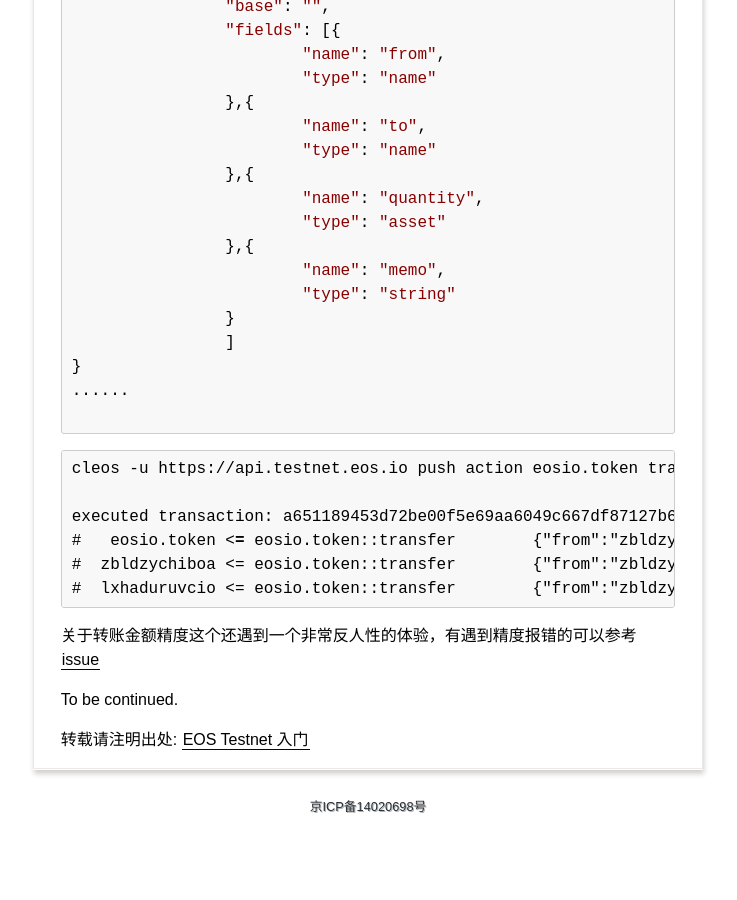
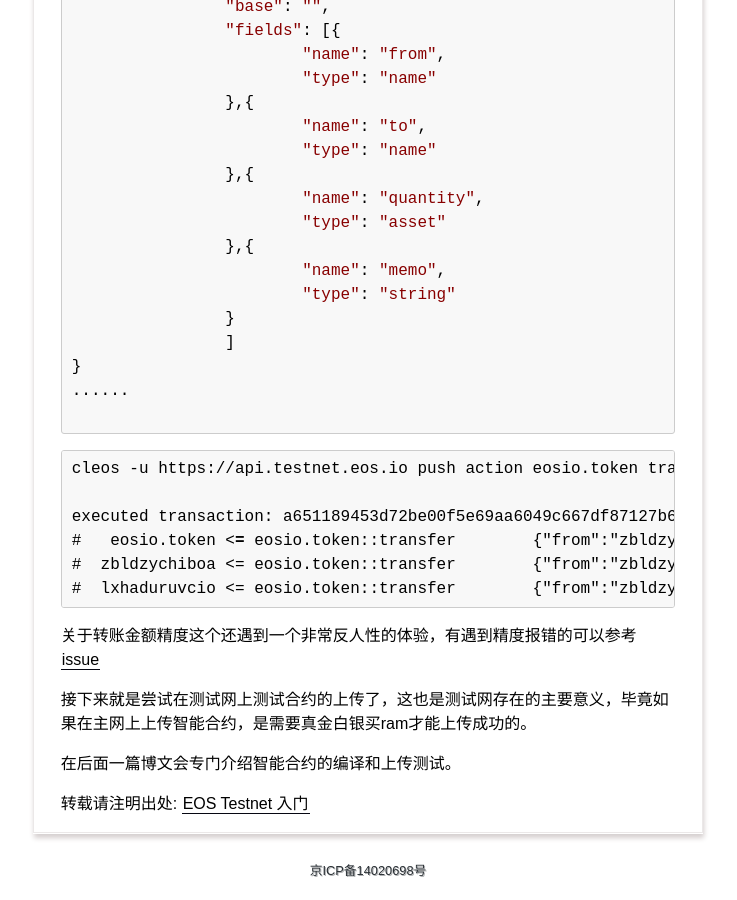
Before and after one commit to yanyiwu/blog, a Jekyll site: the page built from _posts/2020-06-13-eos-eosio-testnet.md, in a window 1280 px wide and 900 px high, scrolled down 3122 px. Shown: the whole window, without its empty margins (272-1009 px from the left). Built offline with Jekyll 4.4.1, drawn with Linux system fonts in a browser that asks for light colours; Markdown is read by kramdown in place of the engine named in the settings; comment, search, counter and statistics services are not loaded; before the commit the page ends 3958 px from its top, so only the background shows below that; some of the changed text lies outside the part shown.

Commit message:
[blog] eosio-testnet

```diff
--- a/_posts/2020-05-04-eos-eosio-testnet.md
+++ b/_posts/2020-06-13-eos-eosio-testnet.md
@@ -173,7 +172,9 @@ executed transaction: a651189453d72be00f5e69aa6049c667df87127b65f92e84b353153146
 
 关于转账金额精度这个还遇到一个非常反人性的体验，有遇到精度报错的可以参考 [issue](https://github.com/EOSIO/eos/issues/9037)
 
-To be continued.
+接下来就是尝试在测试网上测试合约的上传了，这也是测试网存在的主要意义，毕竟如果在主网上上传智能合约，是需要真金白银买ram才能上传成功的。
+
+在后面一篇博文会专门介绍智能合约的编译和上传测试。
 
 [testnet]:https://testnet.eos.io/
 [testnet.eos.io]:https://testnet.eos.io/
```
Also changed, not shown: other parts of _posts/2020-06-13-eos-eosio-testnet.md (+1 -2 lines).
